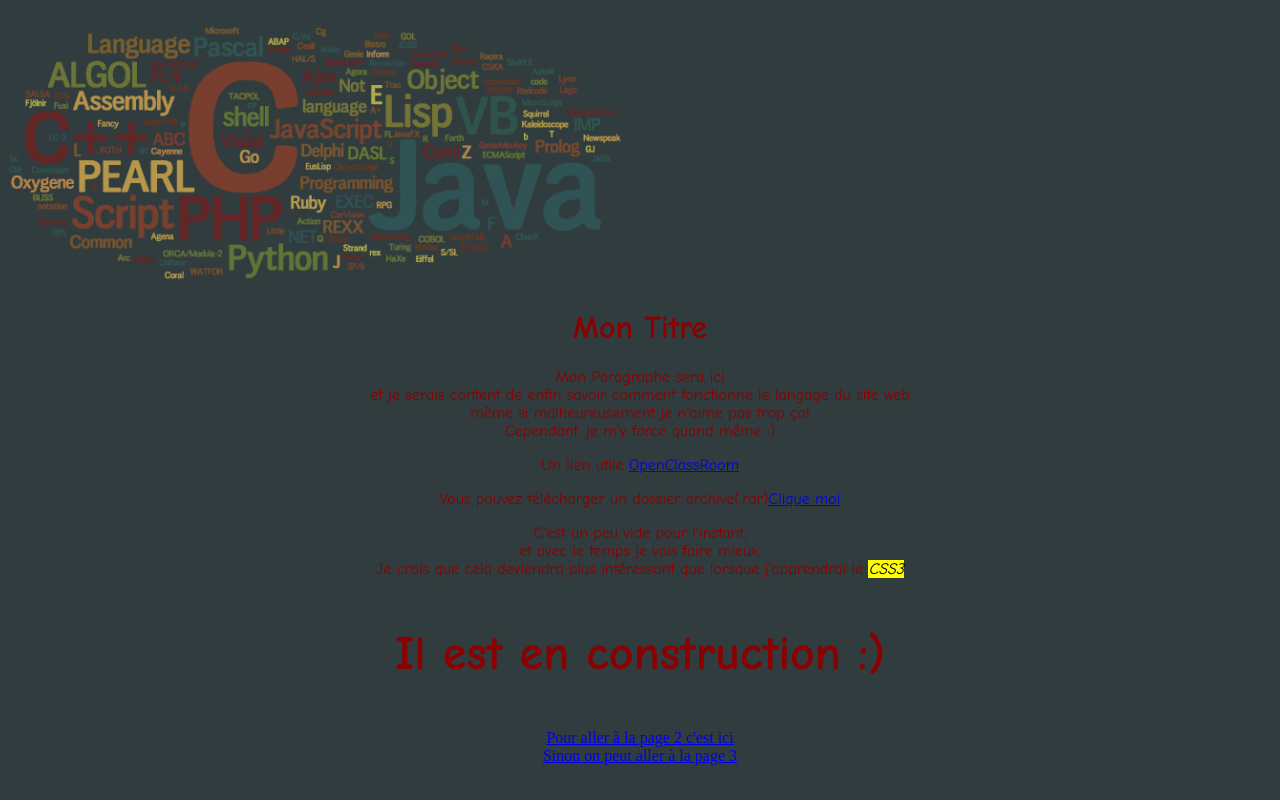
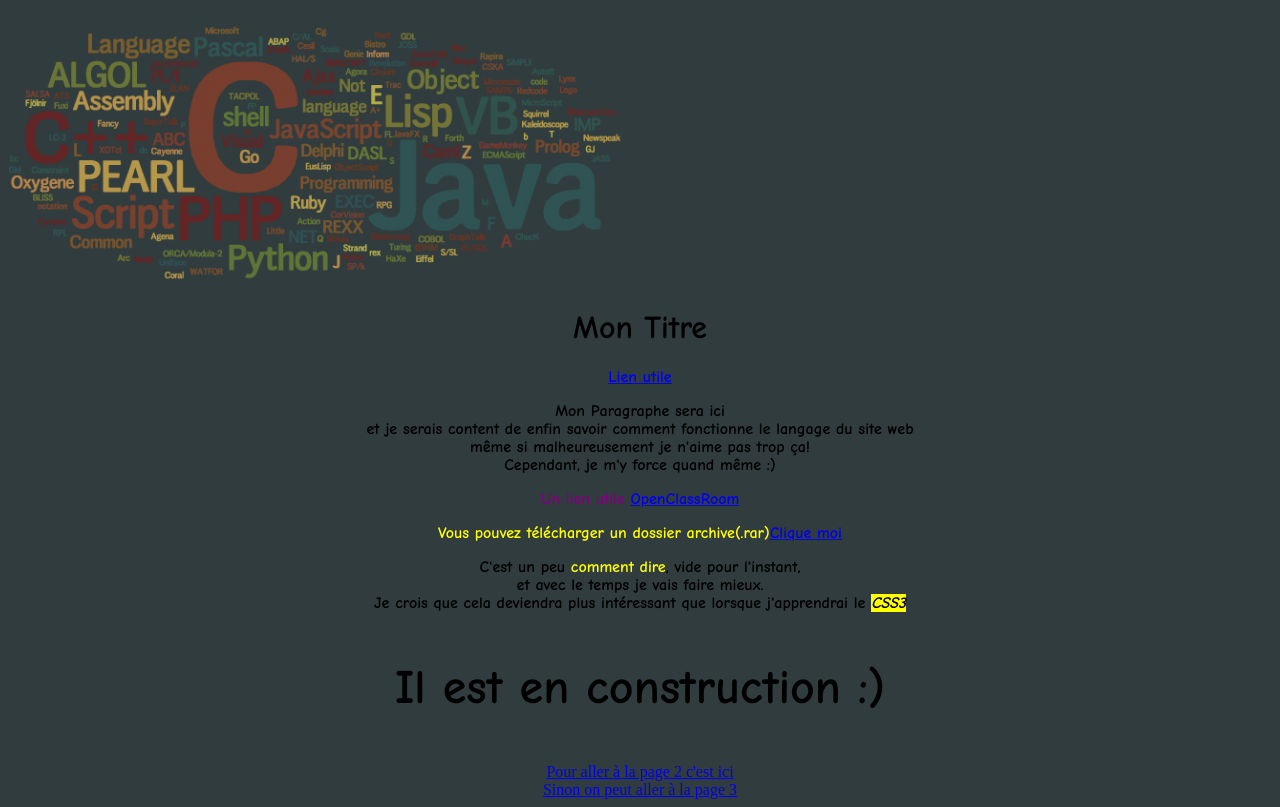
Before and after one commit to ryclos/SiteWebSTS, a plain HTML site: page SiteWebSTS/index.html in a window 1280 px wide. Drawn offline with Linux system fonts and the light colour scheme.

Commit message:
Implantation et compréhension du CSS

```diff
--- a/SiteWebSTS/index.html
+++ b/SiteWebSTS/index.html
@@ -4,6 +4,13 @@
         <!-- Entête de la page -->
         <title>Info</title>
         <meta charset="utf-8" />
+        <link rel="stylesheet" type="text/css" href="style.css">
+        <!-- <style type="text/css">
+            p
+            {
+                color: black;
+            }
+        </style> -->
         <br>
         <img title="Du code, du code et encore du code !!" alt="Oups, erreur ?!" src="img/Prog-languages.png">
     </head>
@@ -13,9 +20,9 @@
 
     <!-- <b> gras <i> italique <u> souligné <s> texte barré <p> retour à la ligne <em> italique dans un texte <strong> en gras <mark> surligné  <ul>liste à puce et <li> est une puce et <ol> est une liste a puce numéroté -->
         <font color="darkred" face="comic sans ms" style="background-color:black;">      <!-- <h1> remplace les size et c'est un titre il diminu de taille jusqu'à <h6> target="_blank" un nouvel onglet -->
-             <div align="center">
+             <div align="center"> <!-- div prend aussi les alignement du texte -->
              <h1>Mon Titre</h1>
-                <P><a href="#lien"></a></P>
+                <P><a href="#lien">Lien utile</a></P>
                 <p>Mon Paragraphe sera ici <br />
                 et je serais content de enfin savoir comment fonctionne le langage du site web <br />
                 même si malheureusement je n'aime pas trop ça! <br />
@@ -23,9 +30,9 @@
 
                 <p id="lien">Un lien utile <a href="https://openclassrooms.com/courses/apprenez-a-creer-votre-site-web-avec-html5-et-css3" title="C'est vraiment bien!!" target="_blank">OpenClassRoom</a></p>
 
-                <p>Vous pouvez télécharger un dossier archive(.rar)<a href="fichier.zip">Clique moi</a></p>
+                <p class="introduction">Vous pouvez télécharger un dossier archive(.rar)<a href="fichier.zip">Clique moi</a></p>
 
-                <p>C'est un peu vide pour l'instant, <br />
+                <p>C'est un peu <span class="introduction">comment dire</span>, vide pour l'instant, <br /> <!-- On peut utiliser span ou div pour mettre class dedans par exemple qui est utile au CSS -->
                 et avec le temps je vais faire mieux. <br />
                 Je crois que cela deviendra plus intéressant que lorsque j'apprendrai le <mark><em>CSS3</em></mark></p>
             </div>
--- /dev/null
+++ b/SiteWebSTS/style.css
@@ -0,0 +1,15 @@
+p, h1 /* p tous les paragrphe du html et des titre h1 ( * prend toutes les balises de la page), h1 + p qui vient après le titre h1 ou h1 em par exemple qui prend que les em du h1  */
+{
+	color: black; /* les ligne paragraphe et titre h1 */
+	font-weight: bold; /* En gras */
+}
+
+.introduction /* Il est pour les class et peut être utilisé pour plusieur ligne */
+{
+	color: yellow;
+}
+
+#lien /* Pour les id mais ne peut pas être mis plusieur fois avec le même id alors que class il le peut*/
+{
+	color: purple;
+}
```
